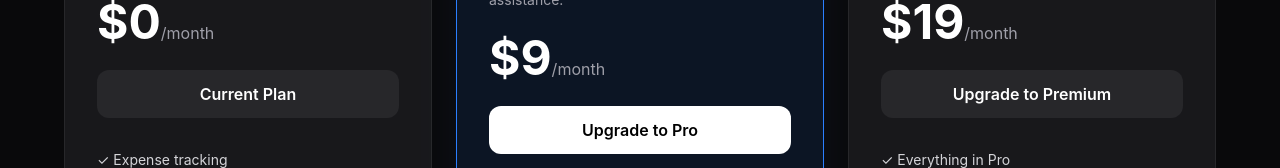
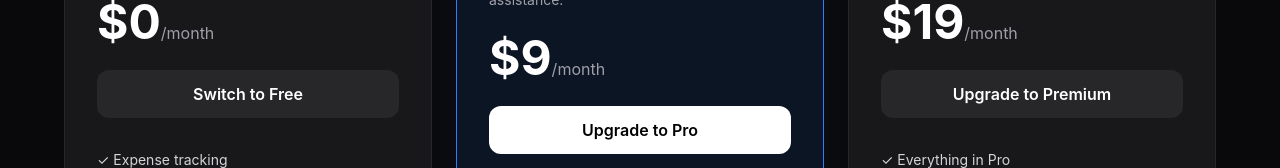
Before and after one commit to balqiskay/finsight-ai, a React (Vite) app in the folder client/: page /pricing in a window 1280 px wide. Shown: the part 419-587 px from the top of the page. Built offline with nearby package versions, Linux system fonts and the light colour scheme.

Commit message:
Connect pricing buttons to subscription upgrades

```diff
--- a/client/src/pages/Pricing.jsx
+++ b/client/src/pages/Pricing.jsx
@@ -1,6 +1,13 @@
+import { useState } from "react";
+import toast from "react-hot-toast";
+
 function Pricing() {
+  const [loadingPlan, setLoadingPlan] =
+    useState(null);
+
   const plans = [
     {
+      id: 1,
       name: "Free",
       price: "$0",
       description: "For users who want to start managing their finances.",
@@ -11,10 +18,11 @@ function Pricing() {
         "Basic analytics",
         "50 AI messages per month",
       ],
-      button: "Current Plan",
+      button: "Switch to Free",
       highlighted: false,
     },
     {
+      id: 2,
       name: "Pro",
       price: "$9",
       description: "For users who want deeper insights and AI assistance.",
@@ -29,6 +37,7 @@ function Pricing() {
       highlighted: true,
     },
     {
+      id: 3,
       name: "Premium",
       price: "$19",
       description: "For power users who want full financial intelligence.",
@@ -43,6 +52,60 @@ function Pricing() {
       highlighted: false,
     },
   ];
+
+  const handleUpgrade =
+    async (planId) => {
+      try {
+        setLoadingPlan(planId);
+
+        const token =
+          localStorage.getItem("token");
+
+        if (!token) {
+          toast.error(
+            "Please log in to change your plan."
+          );
+          return;
+        }
+
+        const response =
+          await fetch(
+            `${import.meta.env.VITE_API_URL}/subscriptions/upgrade/${planId}`,
+            {
+              method: "POST",
+              headers: {
+                Authorization: `Bearer ${token}`,
+              },
+            }
+          );
+
+        const data =
+          await response.json();
+
+        if (!response.ok) {
+          toast.error(
+            data.message ||
+            "Failed to change plan."
+          );
+          return;
+        }
+
+        toast.success(
+          data.message ||
+          "Plan updated successfully."
+        );
+
+      } catch (error) {
+        console.error(error);
+
+        toast.error(
+          "Something went wrong."
+        );
+
+      } finally {
+        setLoadingPlan(null);
+      }
+    };
 
   return (
     <div className="min-h-screen bg-zinc-950 text-white px-6 md:px-16 py-16">
@@ -96,13 +159,19 @@ function Pricing() {
               </div>
 
               <button
-                className={`w-full py-3 rounded-xl font-semibold mb-8 transition ${
+                onClick={() =>
+                  handleUpgrade(plan.id)
+                }
+                disabled={loadingPlan === plan.id}
+                className={`w-full py-3 rounded-xl font-semibold mb-8 transition disabled:opacity-50 disabled:cursor-not-allowed ${
                   plan.highlighted
                     ? "bg-white text-black hover:scale-[1.02]"
                     : "bg-zinc-800 text-white hover:bg-zinc-700"
                 }`}
               >
-                {plan.button}
+                {loadingPlan === plan.id
+                  ? "Updating..."
+                  : plan.button}
               </button>
 
               <ul className="space-y-3">
```
